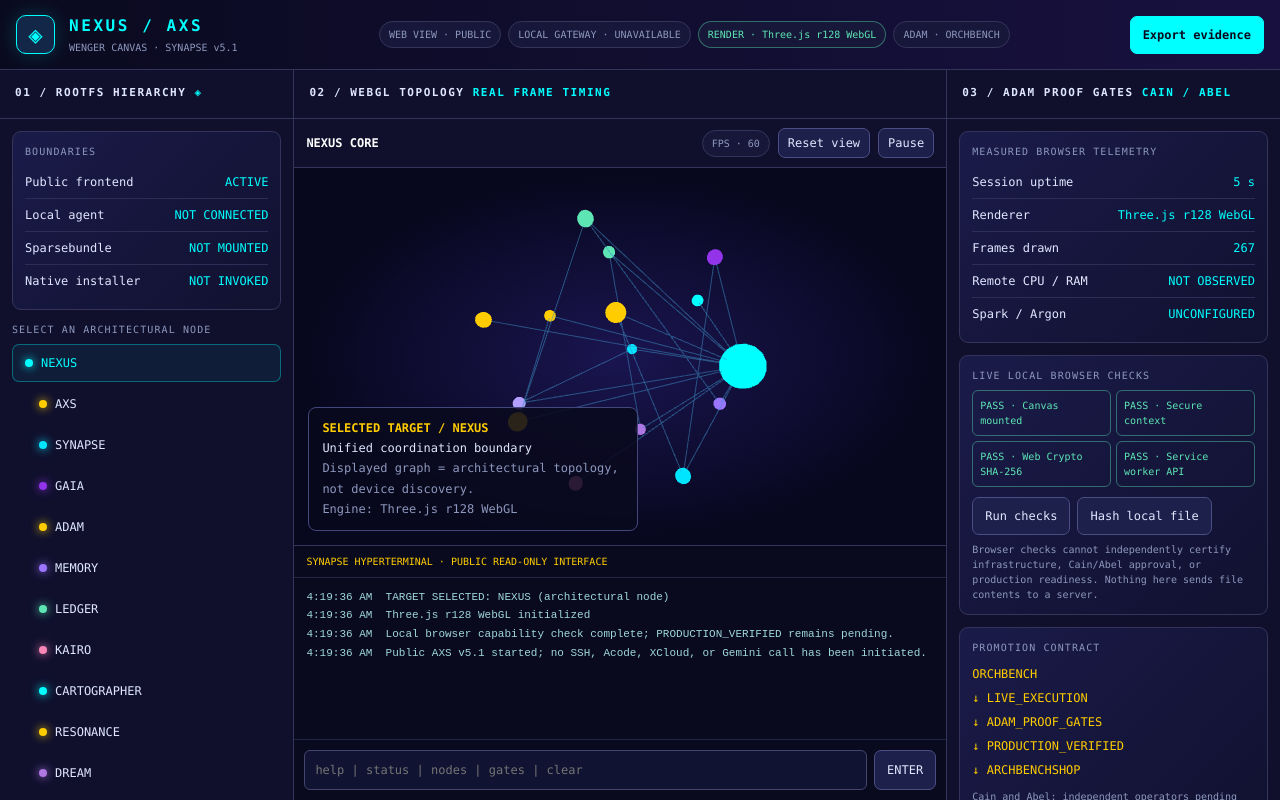
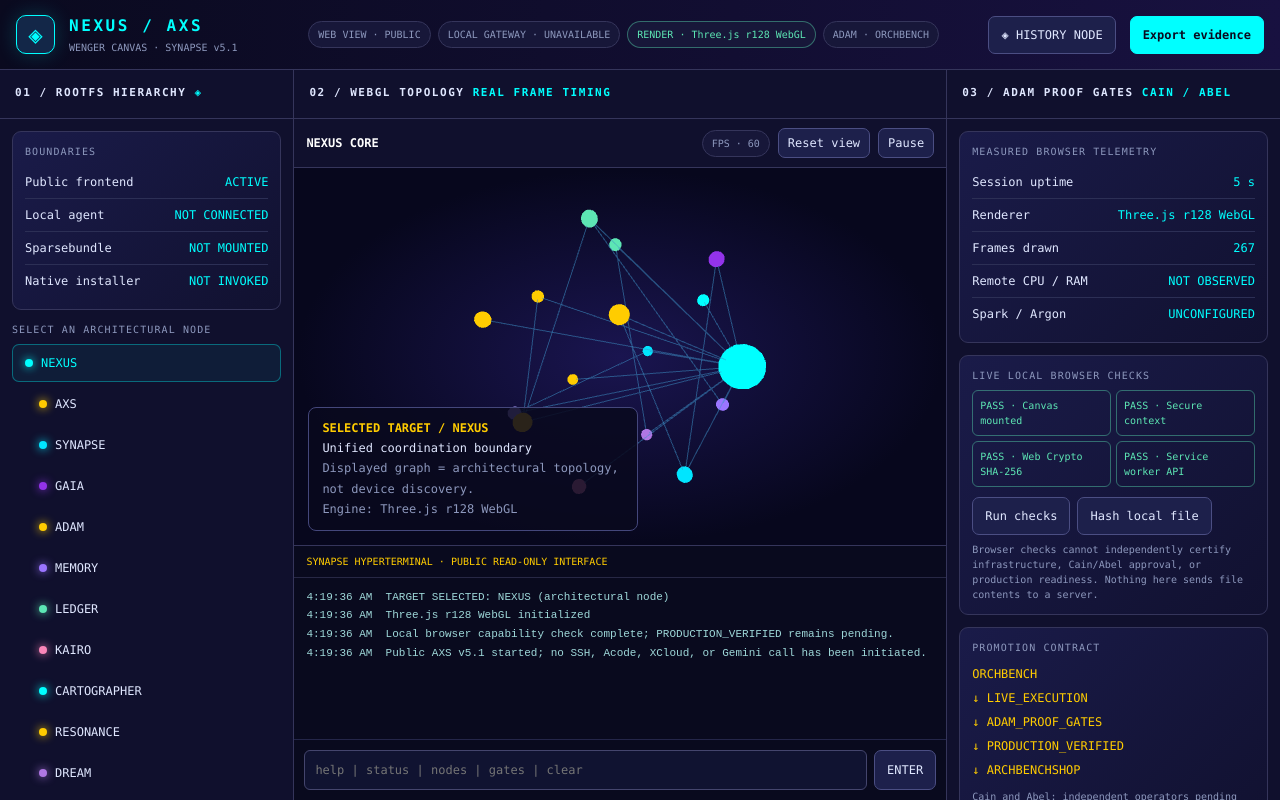
Before and after one commit to machackabook/Gaia-The-Nexus-Generation, a plain HTML site: page docs/axs/index.html in a window 1280 px wide. Drawn offline with nearby package versions, Linux system fonts and the light colour scheme.

Commit message:
feat(axs): mount historical archive node to public topology

```diff
--- a/docs/axs/index.html
+++ b/docs/axs/index.html
@@ -1,5 +1,5 @@
 <!doctype html>
-<html lang="en"><head><meta charset="utf-8"><meta name="viewport" content="width=device-width,initial-scale=1,viewport-fit=cover"><meta name="theme-color" content="#0A0A1F"><meta name="description" content="NEXUS AXS public topology and evidence-based control matrix."><title>NEXUS AXS · Matrix v5.1</title><link rel="manifest" href="./manifest.webmanifest">
+<html lang="en"><head><meta charset="utf-8"><meta name="viewport" content="width=device-width,initial-scale=1,viewport-fit=cover"><meta name="theme-color" content="#0A0A1F"><meta name="description" content="NEXUS AXS public topology and evidence-based control matrix."><title>NEXUS AXS · Matrix v5.2</title><link rel="manifest" href="./manifest.webmanifest">
 <script src="https://cdnjs.cloudflare.com/ajax/libs/three.js/r128/three.min.js"></script>
 <script src="https://unpkg.com/htmx.org@2.0.4/dist/htmx.min.js"></script>
 <style>
@@ -26,7 +26,7 @@ footer{font-size:10px;color:var(--muted);margin-top:7px}.actions{display:flex;ga
 @media(prefers-reduced-motion:reduce){*{animation:none!important;transition:none!important}}
 </style></head>
 <body>
-<header><div class="logo">◈</div><div class="brand"><b>NEXUS / AXS</b><small>WENGER CANVAS · SYNAPSE v5.1</small></div><div class="bar"><span class="pill">WEB VIEW · PUBLIC</span><span class="pill" id="api">LOCAL GATEWAY · UNAVAILABLE</span><span class="pill" id="render">RENDER · CHECKING</span><span class="pill">ADAM · ORCHBENCH</span></div><button id="install" hidden>Install PWA</button><button class="accent" id="save">Export evidence</button></header>
+<header><div class="logo">◈</div><div class="brand"><b>NEXUS / AXS</b><small>WENGER CANVAS · SYNAPSE v5.1</small></div><div class="bar"><span class="pill">WEB VIEW · PUBLIC</span><span class="pill" id="api">LOCAL GATEWAY · UNAVAILABLE</span><span class="pill" id="render">RENDER · CHECKING</span><span class="pill">ADAM · ORCHBENCH</span></div><button onclick="location.href=&quot;./archive.html&quot;" title="Open the historical browser archive">◈ HISTORY NODE</button><button id="install" hidden>Install PWA</button><button class="accent" id="save">Export evidence</button></header>
 <main>
 <section class="pane"><h2>01 / ROOTFS HIERARCHY <span>◈</span></h2><div class="scroll"><div class="card"><p class="eyebrow">BOUNDARIES</p><div class="kv"><span>Public frontend</span><span>ACTIVE</span></div><div class="kv"><span>Local agent</span><span id="agent">NOT CONNECTED</span></div><div class="kv"><span>Sparsebundle</span><span>NOT MOUNTED</span></div><div class="kv"><span>Native installer</span><span>NOT INVOKED</span></div></div><p class="eyebrow">SELECT AN ARCHITECTURAL NODE</p><nav id="tree" aria-label="System nodes"></nav><div class="card"><p class="eyebrow">AXS CORDOVA LIFECYCLE</p><div class="kv"><span>install · reinstall</span><span>MANUAL ONLY</span></div><div class="kv"><span>uninstall · restore</span><span>MANUAL ONLY</span></div><footer>These functions remain in the private Cordova source. The web view cannot invoke device installation.</footer></div></div></section>
 <section class="pane"><h2>02 / WEBGL TOPOLOGY <span>REAL FRAME TIMING</span></h2><div class="toolbar"><strong id="target">NEXUS CORE</strong><span class="pill" id="fps">FPS · —</span><button id="reset">Reset view</button><button id="pause">Pause</button></div><div id="stage"><canvas id="scene" aria-label="Interactive topology: select a node in the tree or scene"></canvas><div class="hud"><b>SELECTED TARGET / <span id="node-id">NEXUS</span></b><div id="detail">Unified orchestration boundary</div><div class="muted">Displayed graph = architectural topology, not device discovery.</div><div class="muted" id="engine">Engine: initialization pending</div></div></div><div class="console"><div class="line">SYNAPSE HYPERTERMINAL · PUBLIC READ-ONLY INTERFACE</div><div id="events" aria-live="polite"></div><form class="prompt" id="cmd"><input id="input" placeholder="help | status | nodes | gates | clear" autocomplete="off" aria-label="Read-only console command"><button type="submit">ENTER</button></form></div></section>
@@ -38,9 +38,10 @@ footer{font-size:10px;color:var(--muted);margin-top:7px}.actions{display:flex;ga
 </main><script>
 (()=>{"use strict";
 const $=id=>document.getElementById(id),nodeNames=["NEXUS","AXS","SYNAPSE","GAIA","ADAM","MEMORY","LEDGER","KAIRO","CARTOGRAPHER","RESONANCE","DREAM","EVOLUTION","PLANETARIUM","INFINITY","GOD"],nodeColors=["#00FFFF","#FFCC00","#00E5FF","#9333EA","#FFCC00","#9B75FF","#5DE6B4","#FA86B8","#00FFFF","#FFCC00","#AF77E3","#5DE6B4","#B19EFF","#00E5FF","#FFCC00"];
-const data=nodeNames.map((name,i)=>({name,color:nodeColors[i],id:i,info:["Unified coordination boundary","Execution sandbox abstraction","Terminal and identity gateway","Distributed runtime model","Evidence-based promotion gates","Provenance and context","Hash-linked event lineage","Scheduling and orchestration","System topology registry","Signal and media subsystem","Controlled exploration","Evolutionary engineering lifecycle","Spatial graph rendering","Canvas composition","Governance gate"][i]}));
+nodeNames.push('KRONOSPHERE ARCHIVE');nodeColors.push('#FFCC00');
+const data=nodeNames.map((name,i)=>({name,color:nodeColors[i],id:i,info:["Unified coordination boundary","Execution sandbox abstraction","Terminal and identity gateway","Distributed runtime model","Evidence-based promotion gates","Provenance and context","Hash-linked event lineage","Scheduling and orchestration","System topology registry","Signal and media subsystem","Controlled exploration","Evolutionary engineering lifecycle","Spatial graph rendering","Canvas composition","Governance gate","Browser-local historical archive"][i]}));
 let selected=0,logs=[],checks=[],frameCount=0,paused=false,started=performance.now(),installPrompt=null;const logging=(msg)=>{const line=new Date().toLocaleTimeString()+"  "+msg;logs.push(line);if(logs.length>80)logs.shift();$('events').textContent=logs.slice(-35).join("\n");$('events').scrollTop=$('events').scrollHeight};
-function select(i){selected=i;$('target').textContent=data[i].name+" CORE";$('node-id').textContent=data[i].name;$('detail').textContent=data[i].info;document.querySelectorAll('[data-node]').forEach(b=>b.classList.toggle('sel',+b.dataset.node===i));if(window._sceneSelect)window._sceneSelect(i);logging("TARGET SELECTED: "+data[i].name+" (architectural node)")};
+function select(i){if(data[i]?.name==='KRONOSPHERE ARCHIVE'){location.href='./archive.html';return;}selected=i;$('target').textContent=data[i].name+" CORE";$('node-id').textContent=data[i].name;$('detail').textContent=data[i].info;document.querySelectorAll('[data-node]').forEach(b=>b.classList.toggle('sel',+b.dataset.node===i));if(window._sceneSelect)window._sceneSelect(i);logging("TARGET SELECTED: "+data[i].name+" (architectural node)")};
 data.forEach((d,i)=>{const b=document.createElement('button');b.type="button";b.className=i?"child":"";b.dataset.node=String(i);const dot=document.createElement('span');dot.className="dot";dot.style.setProperty('--c',d.color);b.append(dot,document.createTextNode(d.name));b.onclick=()=>select(i);$('tree').append(b)});select(0);
 const edges=data.slice(1).map((d,i)=>[0,i+1]);edges.push([1,2],[2,3],[4,6],[5,6],[10,11],[12,13],[4,14]);
 function initGraph(){const canvas=$('scene'),stage=$('stage');let pointer=false,lastX=0,lastY=0,rx=.17,ry=.2,zoom=50,webgl=null,engine="2D Canvas";const t=window.THREE;
```
